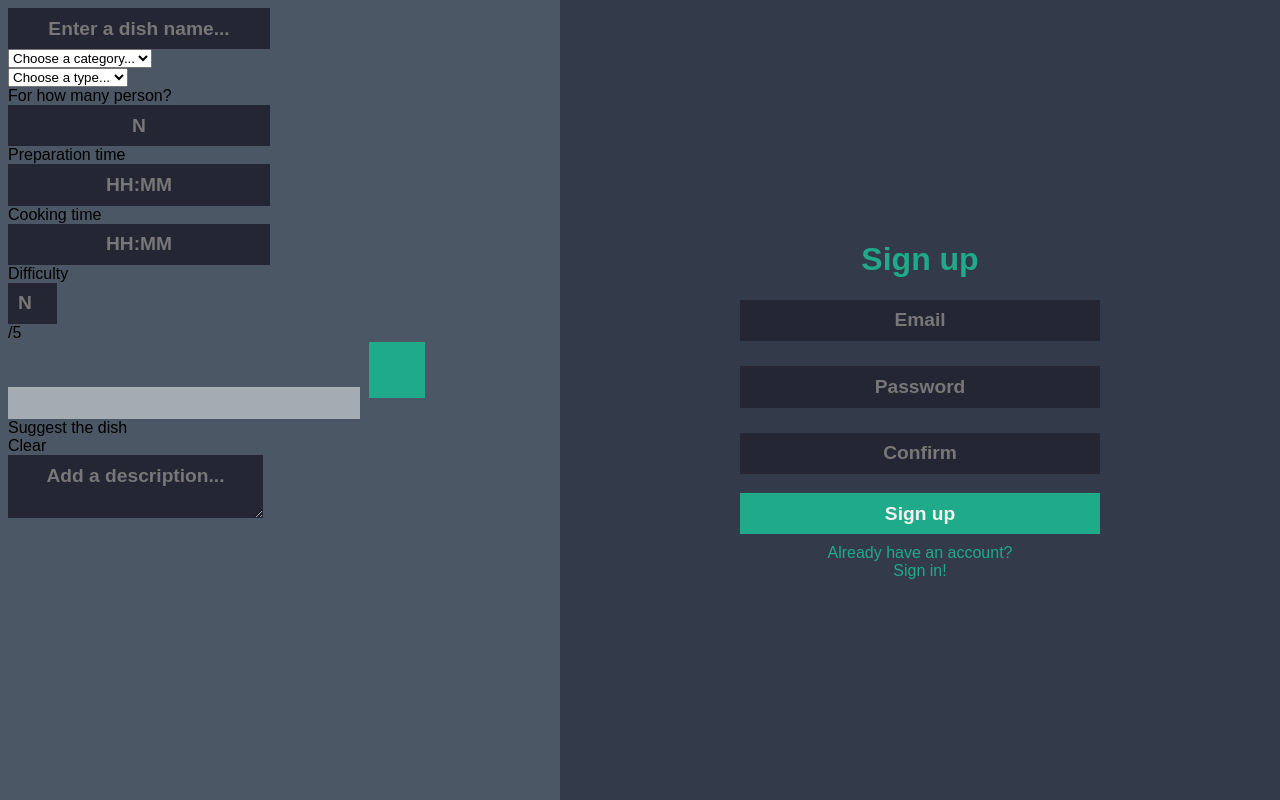
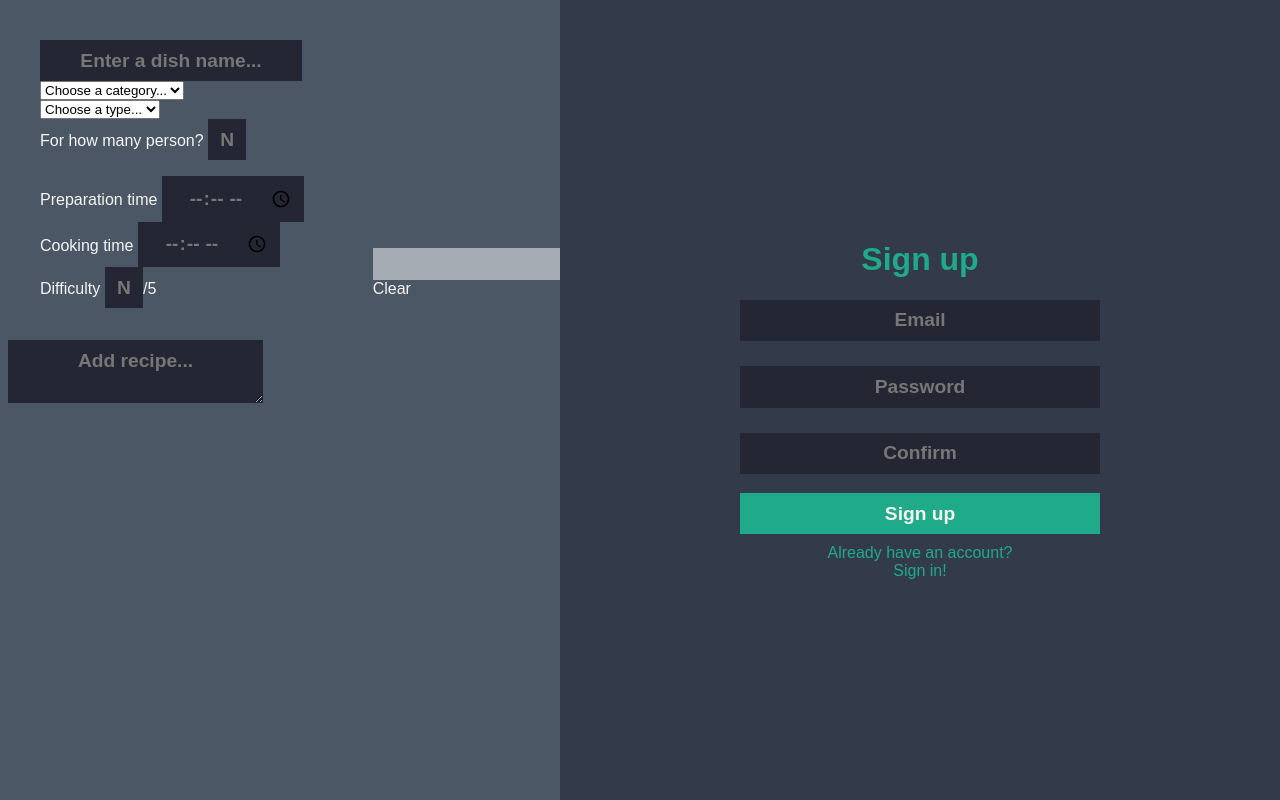
Before and after one commit to DrSouka/DishCC, a PHP site: page /index.php?action=suggest_a_dish in a window 1280 px wide. Run offline with PHP 8.4, Linux system fonts and the light colour scheme; tables that the repository leaves empty hold one stand-in row (values such as "Sample post").

Commit message:
dish form and insertion in db

```diff
--- a/Réalisation/DishCC/controller/controller.php
+++ b/Réalisation/DishCC/controller/controller.php
@@ -228,3 +228,35 @@
 function suggest_a_dish(){
   page_constructor('Suggest a dish');
 }
+
+function check_suggest_a_dish($request){
+  require_once "model/dbManager.php";
+  if(
+    isset($request['name']) &&
+    isset($request['category']) &&
+    isset($request['type']) &&
+    isset($request['nbPerson']) &&
+    isset($request['pTime']) &&
+    isset($request['cTime']) &&
+    isset($request['difficulty']) &&
+    isset($request['recipe'])
+  ){
+    if($check){
+      $datas['name'] = $request['name'];
+      $datas['nperson'] = $request['nbPerson'];
+      $datas['tpreparation'] = $request['pTime'];
+      $datas['tcooking'] = $request['cTime'];
+      $datas['category'] = $request['category'];
+      $datas['type'] = $request['type'];
+      $datas['author'] = $_SESSION['uid'];
+      $datas['difficulty'] = $request['difficulty'];
+      $datas['recipe'] = $request['recipe'];
+
+      insert($datas, 'dish');
+      header('Location: index.php?action=suggest_a_dish');
+      die();
+    }
+  }else{
+    suggest_a_dish();
+  }
+}
--- a/Réalisation/DishCC/index.php
+++ b/Réalisation/DishCC/index.php
@@ -33,11 +33,11 @@
    */
 
   case 'calories_calculator' :
-    calories_calculator();
+		calories_calculator();
   break;
 
 	case 'search_a_dish' :
-	 search_a_dish();
+		search_a_dish();
 	break;
 
 	case 'my_history' :
@@ -45,7 +45,7 @@
 	break;
 
 	case 'suggest_a_dish' :
-	 suggest_a_dish();
+		check_suggest_a_dish($_POST);
 	break;
 
   /*
--- a/Réalisation/DishCC/view/content/style/suggest_a_dish.css
+++ b/Réalisation/DishCC/view/content/style/suggest_a_dish.css
@@ -1,9 +1,40 @@
+.suggest_a_dish{
+  color: #F5F5F5;
+}
+
 .suggest_a_dish select, .suggest_a_dish label{
   display: block;
 }
 
-.suggest_a_dish .add{
+.suggest_a_dish .add, .suggest_a_dish section{
   display: inline-block;
+}
+
+.suggest_a_dish section{
+  padding: 2em;
+}
+
+.suggest_a_dish .hr, .suggest_a_dish .nb{
+  display: inline;
+}
+
+.suggest_a_dish .hr{
+  padding: .5em;
+  text-align: center;
+}
+
+.suggest_a_dish .nb{
+  width: 2em;
+}
+
+.suggest_a_dish .nb::-webkit-outer-spin-button,
+.suggest_a_dish .nb::-webkit-inner-spin-button {
+  -webkit-appearance: none;
+  margin: 0;
+}
+
+.suggest_a_dish .nb[type=number] {
+  -moz-appearance: textfield;
 }
 
 .fm_txtfld{
--- a/Réalisation/DishCC/view/suggest_a_dish.php
+++ b/Réalisation/DishCC/view/suggest_a_dish.php
@@ -1,29 +1,45 @@
-<form class='suggest_a_dish'>
+<?php require_once "model/dbManager.php";?>
+<form class='suggest_a_dish' method='post' action='index.php?action=suggest_a_dish'>
   <section>
-    <input class='fm_txtfld' type='text' placeholder='Enter a dish name...'/>
+    <input name='name' class='fm_txtfld' type='text' placeholder='Enter a dish name...' required/>
 
-    <select>
+    <select name='category' required>
       <option selected>Choose a category...</option>
+      <?php
+        $categoryList = select(array('id', 'name'), 'category');
+        foreach($categoryList as $key => $value){
+          echo "<option value='". $value['id'] ."'>". $value['name'] ."</option>";
+        }
+      ?>
     </select>
 
-    <select>
+    <select name='type' required>
       <option selected>Choose a type...</option>
+      <?php
+        $typeList = select(array('id', 'name'), 'type');
+        foreach($typeList as $key => $value){
+          echo "<option value='". $value['id'] ."'>". $value['name'] ."</option>";
+        }
+      ?>
     </select>
 
     <label>For how many person?
-      <input class='fm_txtfld' type='text' placeholder='N'/>
+      <input name='nbPerson' class='fm_txtfld nb' type='number' placeholder='N' min=1 required/>
     </label>
+    <p class='message'>
+      <?php if(isset($message['nbPerson'])) echo $message['nbPerson'];?>
+    </p>
 
     <label>Preparation time
-      <input class='fm_txtfld' type='text' placeholder='HH:MM'/>
+      <input name='pTime' class='fm_txtfld hr' type='time' placeholder='HH:MM' required/>
     </label>
 
     <label>Cooking time
-      <input class='fm_txtfld' type='text' placeholder='HH:MM'/>
+      <input name='cTime' class='fm_txtfld hr' type='time' placeholder='HH:MM' required/>
     </label>
 
     <label>Difficulty
-      <input class='fm_txtfld' type='number' max=5 min=1 placeholder='N'/>/5
+      <input name='difficulty' class='fm_txtfld nb' type='number' max=5 min=1 placeholder='N' required/><p class='nb'>/5</p>
     </label>
   </section>
 
@@ -31,8 +47,7 @@
     <div class='ingredient' id='ingredient'>
       <a id='close' href='#' onclick="document.getElementById('ingredient').style.display = 'none';"></a>
       <?php
-        require_once "model/dbManager.php";
-        $ingredientList = select(array('id', 'name', 'caloriesPer100g'), 'ingredient',);
+        $ingredientList = select(array('id', 'name', 'caloriesPer100g'), 'ingredient');
         foreach ($ingredientList as $key => $value) {
           echo "<div id='". $value['id'] ."' class='element' onclick='add_to_list(this);'><div class='name'>". $value['name'] ."</div><div class='calories'>". $value['caloriesPer100g'] ."</div>cal/100g</div>";
         }
@@ -42,12 +57,12 @@
     </div>
     <div class='add' onclick="document.getElementById('ingredient').style.display = 'block';"></div>
 
-    <div>Suggest the dish</div>
+    <input type='submit' value='Suggest the dish'>
 
     <div>Clear</div>
   </section>
 
-  <textarea class='fm_txtfld' placeholder='Add a description...'></textarea>
+  <textarea name='recipe' role="textbox" class='fm_txtfld' placeholder='Add recipe...' required></textarea>
 </form>
 
 <script src='view/content/js/ingredient.js'></script>
```
Also changed, not shown: Réalisation/sql/datas.sql (+19 -0 lines), Réalisation/sql/db.sql (+6 -10 lines). Lines whose indentation alone changed are shown as unchanged.
